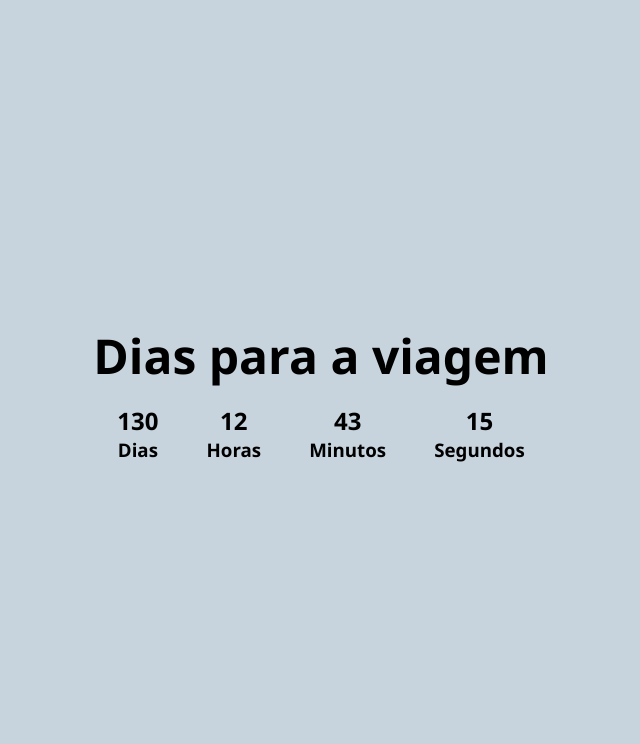
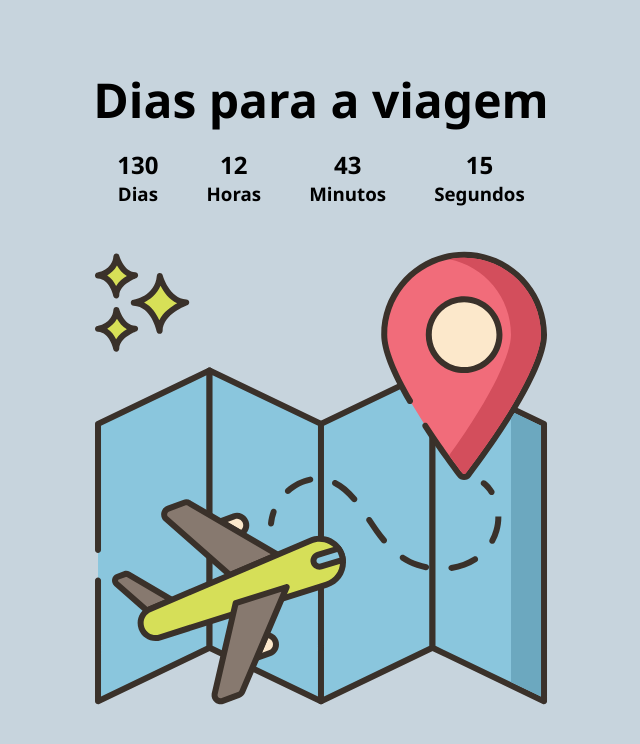
Before and after one commit to fabriciosantossantana/countdown, a website: page index.html in a window 1280 px wide. Shown: the whole page, without its empty margins (319-959 px from the left). Drawn offline with Linux system fonts and the light colour scheme; the site is published under a folder, as on GitHub Pages, so addresses that start at the root find nothing.

Commit message:
Update index.html

```diff
--- a/index.html
+++ b/index.html
@@ -31,7 +31,7 @@
           </div>
         </div>
       </div>
-      <img class="hero-image" src="/src/fly.svg" alt="" />
+      <img class="hero-image" src="./src/fly.svg" alt="" />
     </section>
   </body>
 </html>
```
